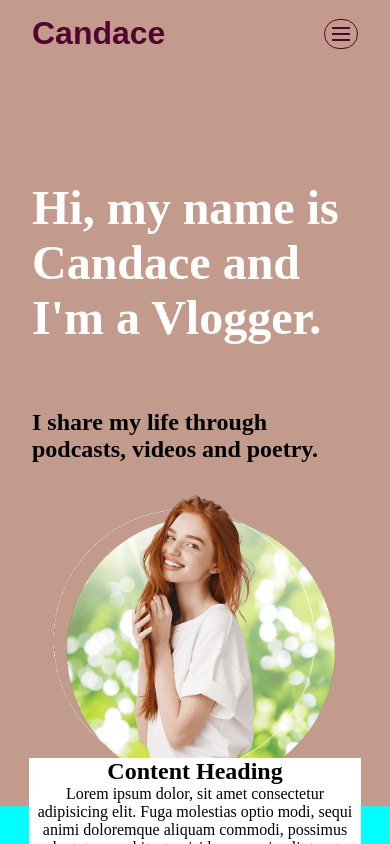
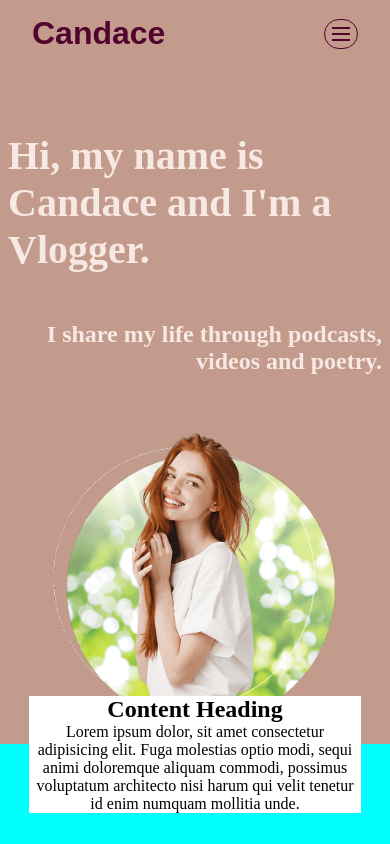
Before and after one commit to tayzewen/vloggerTemplate, a plain HTML site: page index.html in a window 390 px wide. Drawn offline with Linux system fonts and the light colour scheme; a web font is replaced by a local one.

Commit message:
added responsive header

```diff
--- a/index.html
+++ b/index.html
@@ -36,12 +36,14 @@
             </div>
         </nav>
 
+        <div class="heading-wrapper">
             <div class="heading-title">
                 <h1>Hi, my name is Candace and I'm a Vlogger.</h1>
             </div>
 
             <div class="subheading-title">
                 <h2>I share my life through podcasts, videos and poetry.</h2>
+            </div>
         </div>
 
         <div class="headshot">
@@ -50,9 +52,18 @@
     </section>
 
     <section class="content-background-overlay">
+        <div class="content-elements-wrapper">
             <div class="test-box">
                 <h2>Content Heading</h2>
                 <p>Lorem ipsum dolor, sit amet consectetur adipisicing elit. Fuga molestias optio modi, sequi animi doloremque aliquam commodi, possimus voluptatum architecto nisi harum qui velit tenetur id enim numquam mollitia unde.</p>
+            </div>
+
+            <div class="about">
+                <h2>About me</h2>
+                <p>Lorem ipsum, dolor sit amet consectetur adipisicing elit. Asperiores ipsum natus nesciunt excepturi vero dolorum error eaque temporibus voluptas rerum nobis in, unde odio aspernatur cum itaque magnam fuga. Saepe?</p>
+            </div>
+
+
         </div>
     </section>
 
--- a/style.css
+++ b/style.css
@@ -2,6 +2,10 @@
     margin: 0;
     padding: 0;
     box-sizing: border-box;
+}
+
+:root {
+    --heading-font-color: #F8E8E3;
 }
 
 /* Code to fix "overflow: hidden" on mobile */
@@ -150,14 +154,34 @@ nav {
     background: #C39B8D;
 }
 
+.heading-wrapper {
+    display: flex;
+    justify-content: space-between;
+    height: 40vh;
+    margin-bottom: -15rem;
+}
+
+.heading-title, .subheading-title {
+    width: 35%;
+}
+
+.subheading-title {
+    display: flex;
+    align-items: flex-end;
+}
+
 .heading-title h1 {
     padding: 7rem 2rem 3rem;
-    color: white;
-    font-size: 3rem;
+    font-size: 2.5rem;
+    font-family: "basco-std", serif;
+    color: var(--heading-font-color);
 }
 
 .subheading-title h2 {
     padding: 1rem 2rem 2rem 2rem;
+    font-family: "basco-std", serif;
+    text-align: right;
+    color: var(--heading-font-color);
 }
 
 .headshot {
@@ -171,26 +195,53 @@ nav {
     height: auto;
 }
 
-.content-background-overlay {
-    background-color:aqua;
-    display: flex;
-    flex-direction: column;
-    align-items: center;
-}
-
-.test-box {
-    position: relative;
-    text-align: center;
-    background-color: white;
-    width: 85%;
-    margin-top: -3rem;
-    margin-bottom: 1rem;
-}
-
 @media screen and (max-width: 768px) {
     .headshot img {
         width: 75%;
         height: auto;
+    }
+
+    .heading-wrapper {
+        margin-bottom: 7rem;
+        height: 30vh;
+        flex-wrap: wrap;
+    }
+
+    .heading-wrapper h1 {
+        padding: 4rem 1rem 1rem .5rem;
+    }
+
+    .subheading-title, .heading-title {
+        width: 100%;
+    }
+
+    .subheading-title h2 {
+        padding: 2rem .5rem 1rem 1rem;
+        align-items: flex-end;
+    }
+
+    .subheading-title {
+        display: block;
+    }
+}
+
+@media screen and (min-width:769px) and (max-width: 1199px) {
+    .subheading-title, .heading-title {
+        width: 40%;
+    }
+
+    .heading-wrapper {
+        margin-bottom: -5rem;
+        height: 30vh;
+    }
+
+    .heading-title h1 {
+        padding: 3rem 1rem;
+    }
+
+
+    .subheading-title h2 {
+        padding-right: .5rem;
     }
 }
 
@@ -201,4 +252,28 @@ nav {
     }
 }
 
+.content-background-overlay {
+    background-color:aqua;
+    display: flex;
+    flex-direction: column;
+    align-items: center;
+}
+
+.content-elements-wrapper {
+    width: 85%;
+    margin-top: -3rem;
+}
+
+.test-box {
+    position: relative;
+    text-align: center;
+    background-color: white;
+    margin-bottom: 1rem;
+}
+
+.about {
+    padding: 2rem 0;
+}
+
+
 /* HEADER -END- */
```
Lines whose indentation alone changed are shown as unchanged.
